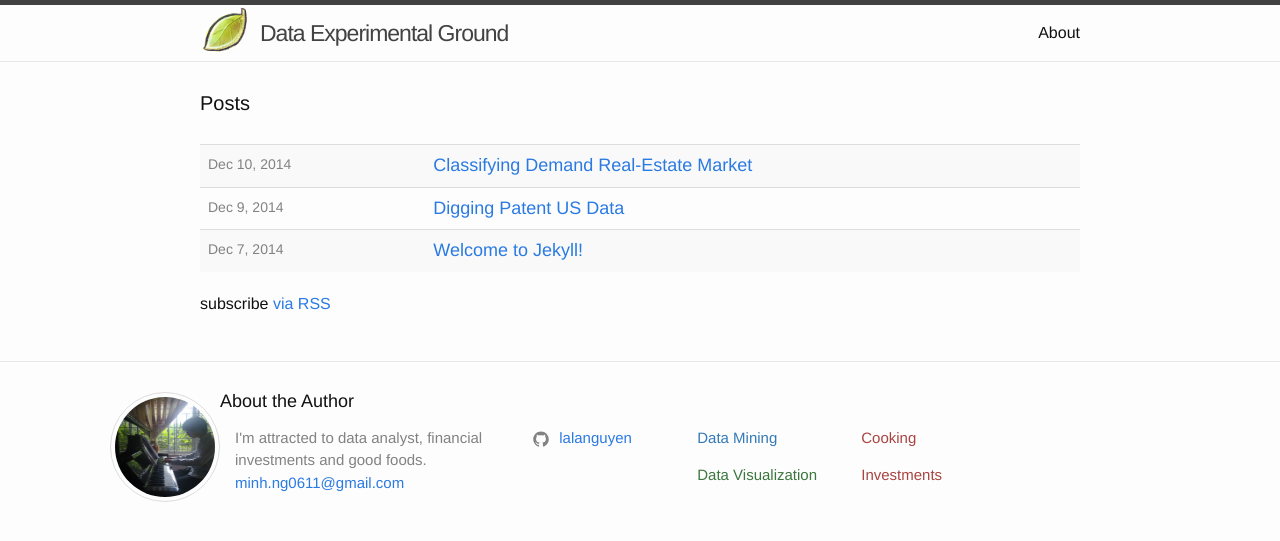
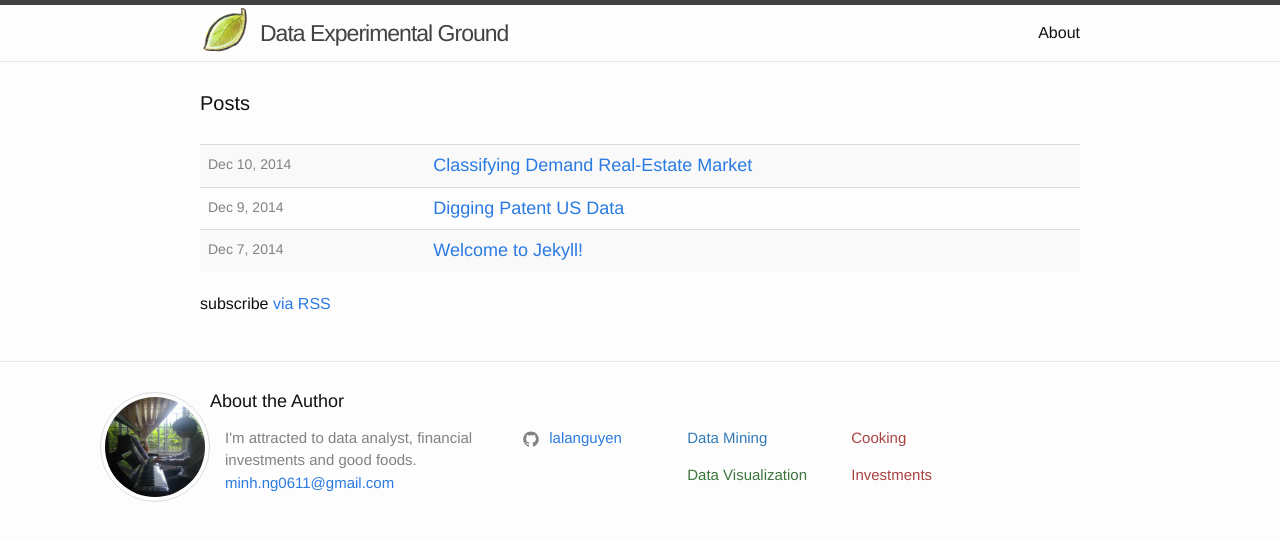
Before and after one commit to LalaNguyen/lalanguyen.github.io, a Jekyll site: the page built from index.html, in a window 1280 px wide. Shown: the top 541 px of the page. Built offline with Jekyll 4.4.1, drawn with Linux system fonts in a browser that asks for light colours.

Commit message:
change layout avatarbox

```diff
--- a/_sass/_layout.scss
+++ b/_sass/_layout.scss
@@ -105,7 +105,7 @@
   width: 110px;
   height: 110px;
   float:left;
-  margin-left:110px;
+  margin-left:100px;
 
   -webkit-border-radius: 50%; /* Can also be 55px */
   -moz-border-radius: 50%;
```
